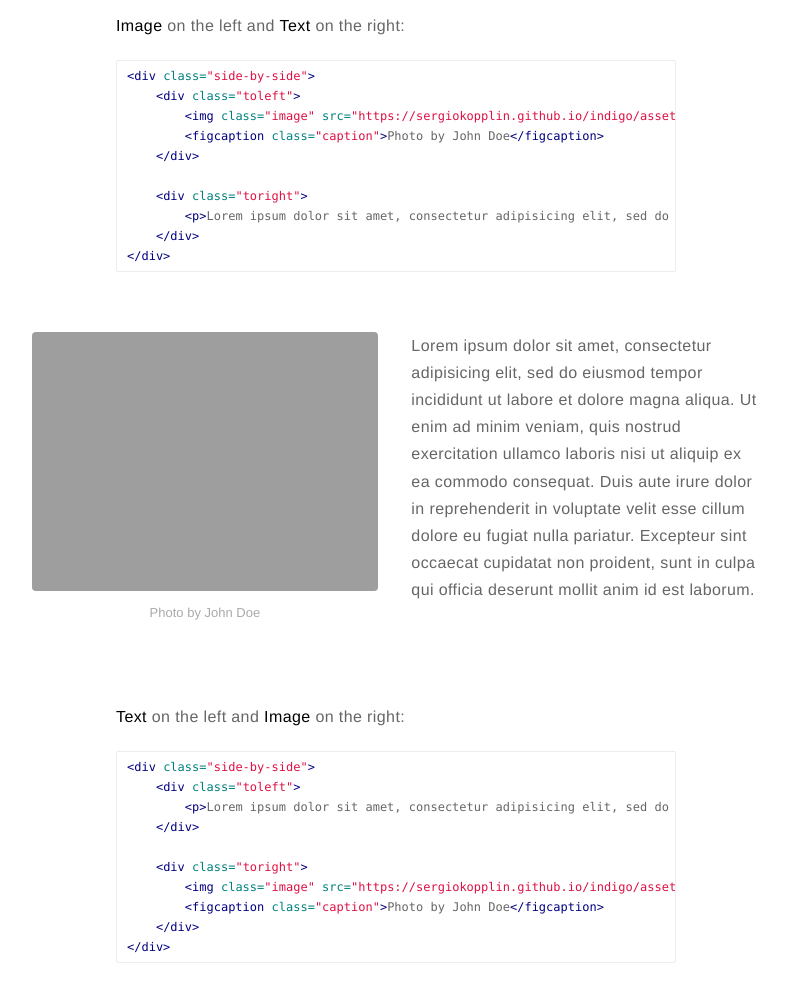
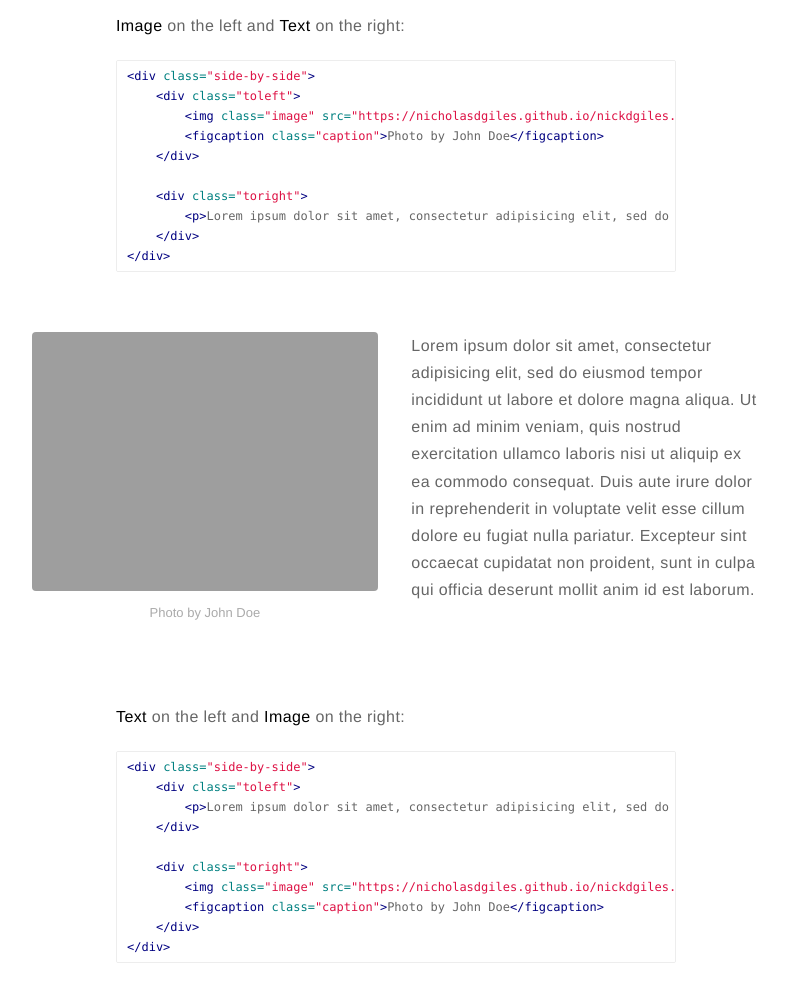
Before and after one commit to Nicholasdgiles/nicholasgiles.github.io, a Jekyll site: the page built from _posts/2015-02-24-markdown-extra-components.markdown, in a window 1280 px wide and 1400 px high, scrolled down 1068 px. Shown: the part 151-1134 px from the top of the window, without its empty margins (244-1032 px from the left). Built offline with Jekyll 4.4.1, drawn with Linux system fonts in a browser that asks for light colours; comment, search, counter and statistics services are not loaded; some of the changed lines change nothing that is shown; some of the changed text lies outside the part shown.

Commit message:
Update _config.yml

```diff
--- a/_config.yml
+++ b/_config.yml
@@ -16,7 +16,7 @@
 resume-external: true
 resume-url: https://google.com/?q=my+resume
 
-url: https://sergiokopplin.github.io/indigo
+url: https://nicholasdgiles.github.io/nickdgiles.github.io
 # your url: https://USERNAME.github.io
 
 permalink: /:title/
@@ -30,16 +30,16 @@
 
 # if you don't want comments in your posts, leave categories empty
 disqus:
-  shortname: mydisqus # enter this from your disqus account
-  categories: [blog, project] # only show disqus for posts that have these categories
+  shortname: #mydisqus # enter this from your disqus account
+  categories: #[blog, project] # only show disqus for posts that have these categories
 
 # if you don't have any of social below, comment the line
-facebook: myfacebook
+#facebook: myfacebook
 twitter: mytwitter
 # instagram: myinstagram
 # pinterest: mypinterest
-# linkedin: mylinkedin
-# youtube: myyoutube
+linkedin: mylinkedin
+youtube: myyoutube
 # spotify: myspotify
 github: mygithub
 # gitlab: mygitlab
@@ -55,7 +55,7 @@
 authors:
   johndoe:
     name: Nick Giles
-    bio: UX designer; building things with pixels.
+    bio: UX designer, using pixels to build things.
     external-image: false
     picture: assets/images/profile.jpg
     twitter: ngiles
@@ -84,7 +84,7 @@
 
 # if you don't need "about" or "blog", comment them out below
 about: true
-blog: true
+blog: false
 
 # do you want to show the "read time" of the posts?
 read-time: true
```
